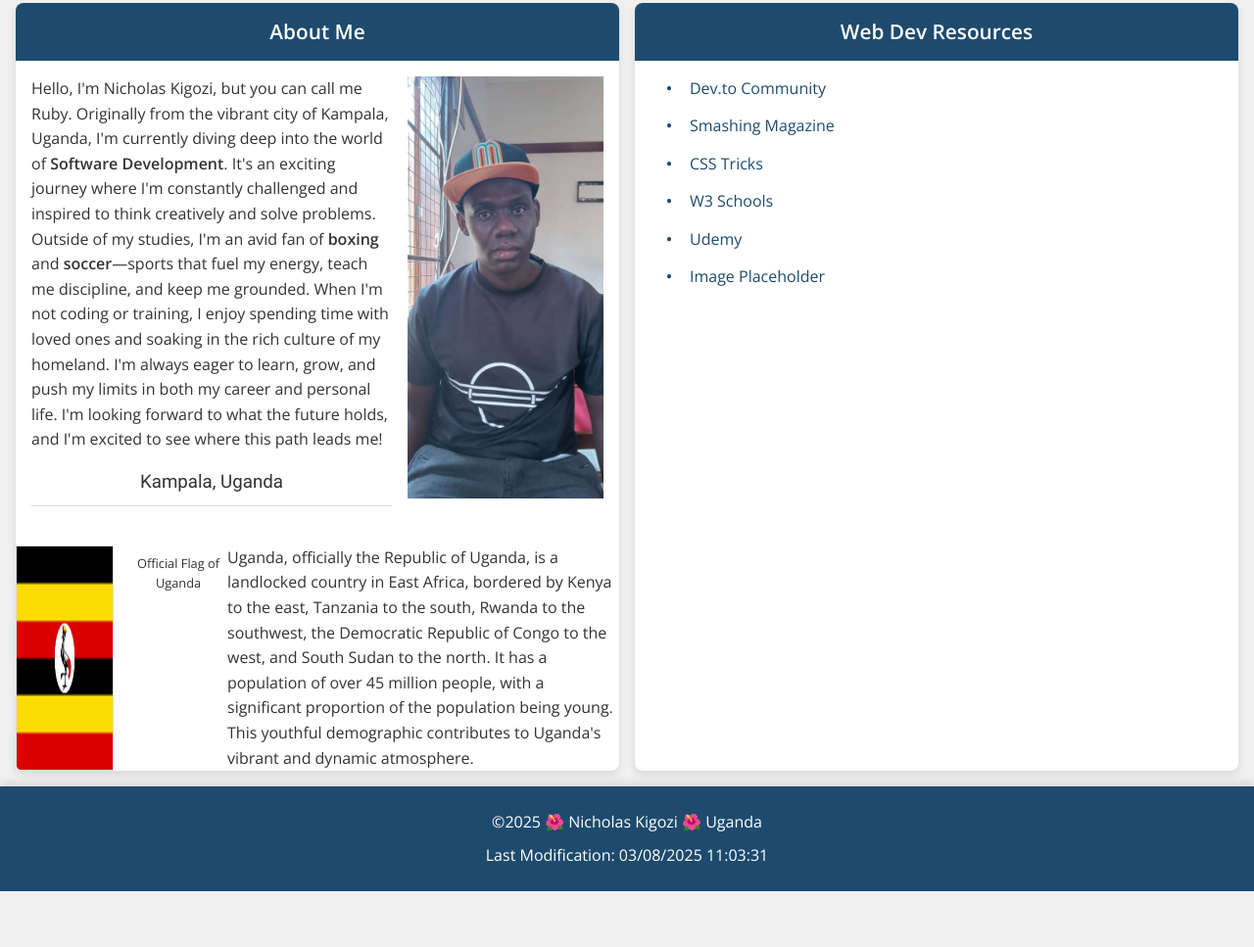
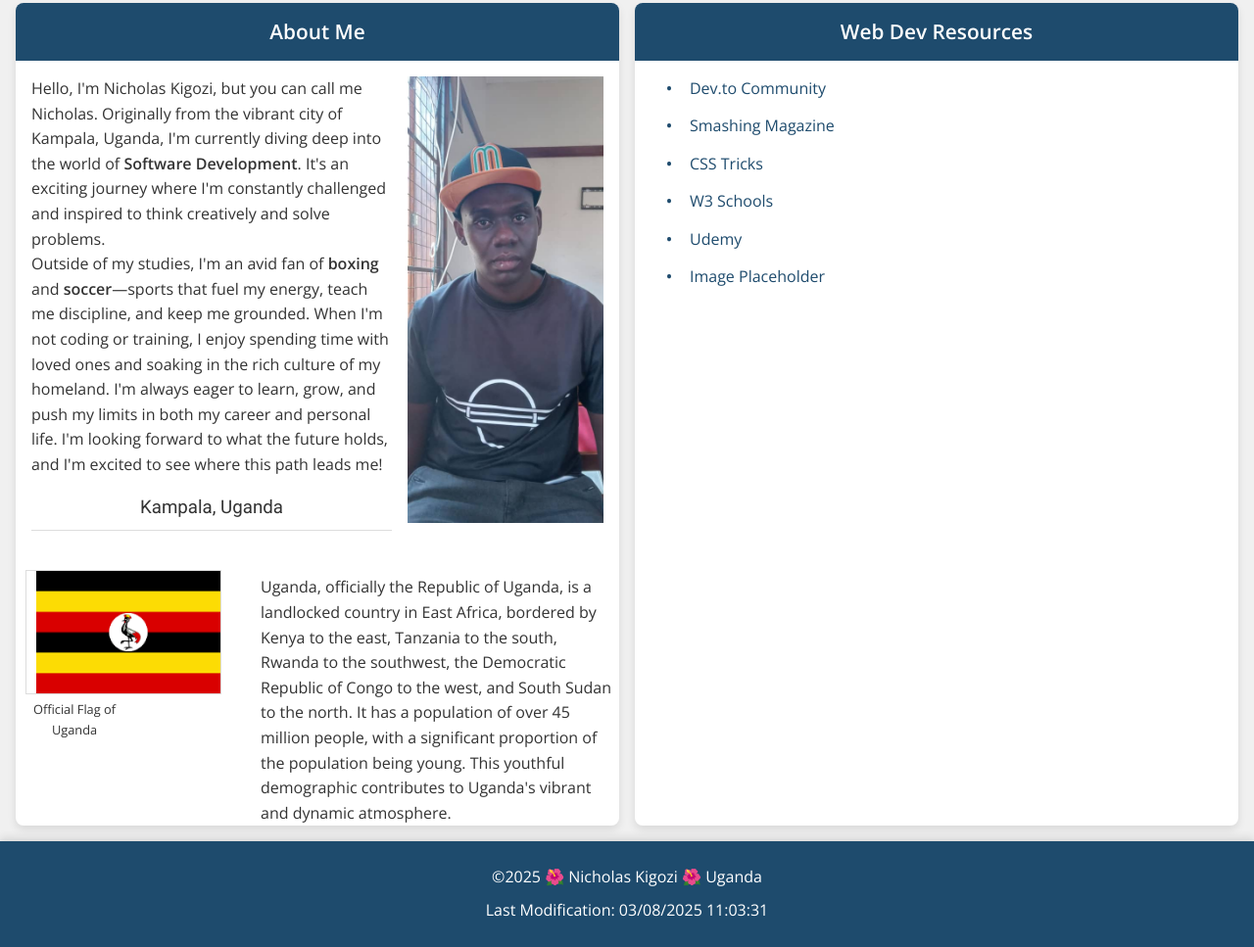
Before and after one commit to kigozi-nich/wdd131, a plain HTML site: page index.html in a window 1280 px wide. Shown: the part 160-1127 px from the top of the page at 98% size. Before the commit the page ends 1070 px from the top, so only its background shows below. Drawn offline with nearby package versions, Linux system fonts and the light colour scheme.

Commit message:
changes of w1 images

```diff
--- a/index.html
+++ b/index.html
@@ -27,7 +27,7 @@
             <h2>About Me</h2>
             <div class="card-content">
                 <div class="text-content">
-                    <p>Hello, I'm Nicholas Kigozi, but you can call me Ruby. Originally from the vibrant city of Kampala, Uganda, I'm currently diving deep into the world of <strong>Software Development</strong>. It's an exciting journey where I'm constantly challenged and inspired to think creatively and solve problems.</p>
+                    <p>Hello, I'm Nicholas Kigozi, but you can call me Nicholas. Originally from the vibrant city of Kampala, Uganda, I'm currently diving deep into the world of <strong>Software Development</strong>. It's an exciting journey where I'm constantly challenged and inspired to think creatively and solve problems.</p>
                     <p>Outside of my studies, I'm an avid fan of <strong>boxing</strong> and <strong>soccer</strong>—sports that fuel my energy, teach me discipline, and keep me grounded. When I'm not coding or training, I enjoy spending time with loved ones and soaking in the rich culture of my homeland. I'm always eager to learn, grow, and push my limits in both my career and personal life. I'm looking forward to what the future holds, and I'm excited to see where this path leads me!</p>
 
                     <h3>Kampala, Uganda</h3>
@@ -36,8 +36,10 @@
                 <img src="./Images/nicho.jpg" alt="Photo of Nicholas Kigozi" class="profile-img">
             </div>
             <div class="country-info">
-                <img src="./Images/flag.png" alt="Official Flag of Uganda" class="flag">
-                <p class="flag-caption">Official Flag of Uganda</p>
+                <div class="flag-container">
+                    <img src="./Images/flag.png" alt="Official Flag of Uganda" class="flag">
+                    <p class="flag-caption">Official Flag of Uganda</p>
+                </div>
                 <div class="country-text">
                     <p>Uganda, officially the Republic of Uganda, is a landlocked country in East Africa, bordered by Kenya to the east, Tanzania to the south, Rwanda to the southwest, the Democratic Republic of Congo to the west, and South Sudan to the north. It has a population of over 45 million people, with a significant proportion of the population being young. This youthful demographic contributes to Uganda's vibrant and dynamic atmosphere.</p>
                 </div>
--- a/styles/base.css
+++ b/styles/base.css
@@ -126,27 +126,55 @@ hr {
     margin-top: 1rem;
 }
 
+.country-info img {
+    padding-left: 10px;
+}
+
+.flag-container {
+    float: left;
+    margin: 0 15px 10px 10px;
+    width: 100px;
+}
+
 .flag {
-    width: 100px;
+    width: 150px; /* Increased width */
     height: auto;
+    object-fit: cover;
+    display: block;
+    margin-bottom: 5px;
     border: 1px solid #ddd;
-    margin-right: 1rem;
 }
 
 .flag-caption {
     font-size: 0.8rem;
     text-align: center;
-    width: 100px;
-    margin-top: 0.5rem;
+    width: 100%;
 }
 
 .country-text {
-    flex: 1;
+    margin-left: 125px;
+    padding-top: 5px;
+}
+
+.content-wrapper {
+    overflow: hidden;
+    padding: 10px;
+    border: 1px solid #eee;
 }
 
 ul {
     list-style-type: none;
     padding: 1rem 2rem;
+}
+
+.flag-container {
+    display: inline-block;
+    vertical-align: top;
+    margin-bottom: 1rem;
+}
+.flag-container img{
+    width: 200px;
+    height: auto;
 }
 
 li {
@@ -207,5 +235,4 @@ footer p {
     align-self: flex-start;
 }
 
-
 }
```
